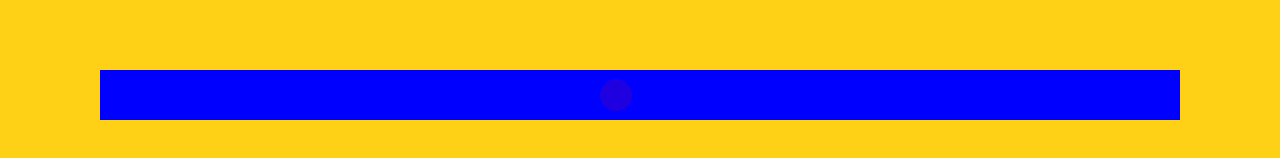
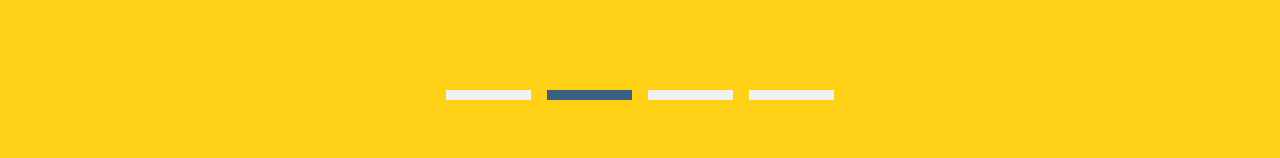
Before and after one commit to nathertan/CreatiVreak, a Vue app: page / in a window 1280 px wide. Shown: the part 2396-2554 px from the top of the page. Built offline with nearby package versions, Linux system fonts and the light colour scheme; a web font is replaced by a local one.

Commit message:
fixed delimiter styling

```diff
--- a/src/components/PastProjects.vue
+++ b/src/components/PastProjects.vue
@@ -3,7 +3,7 @@
     <h2 class="sub-title">
       <div>Our<font color="#204C74">&nbsp;Past Projects</font></div>
     </h2>
-    <v-carousel show-arrows cycle :interval="3000">
+    <v-carousel show-arrows cycle :interval="3000" hide-delimiter-background>
       <template v-slot:prev="{ props }">
         <div @click="props.onClick">
           <img alt="Left chevron" src="@assets/chevron-left.svg" />
@@ -61,11 +61,22 @@
 }
 </style>
 <style>
-/* <-- remove scoped here if you have it*/
-.v-carousel__controls {
-  background: blue !important;
+.v-carousel__controls__item.v-btn.v-btn--icon {
+  background-color: var(--base-white) !important;
+  height: 10px !important;
+  width: 85px !important;
+  border-radius: 0 !important;
 }
-.v-carousel__controls__item {
-  color: red !important;
+
+.v-carousel__controls__item.v-btn.v-btn--icon.v-btn--active {
+  background-color: var(--base-blue) !important;
+}
+/*
+.v-carousel__controls__item.v-btn.v-btn--icon:hover {
+  background-color: black !important;
+} */
+
+.v-btn__content .v-icon {
+  display: none !important; /* Removes the default icon */
 }
 </style>
```
